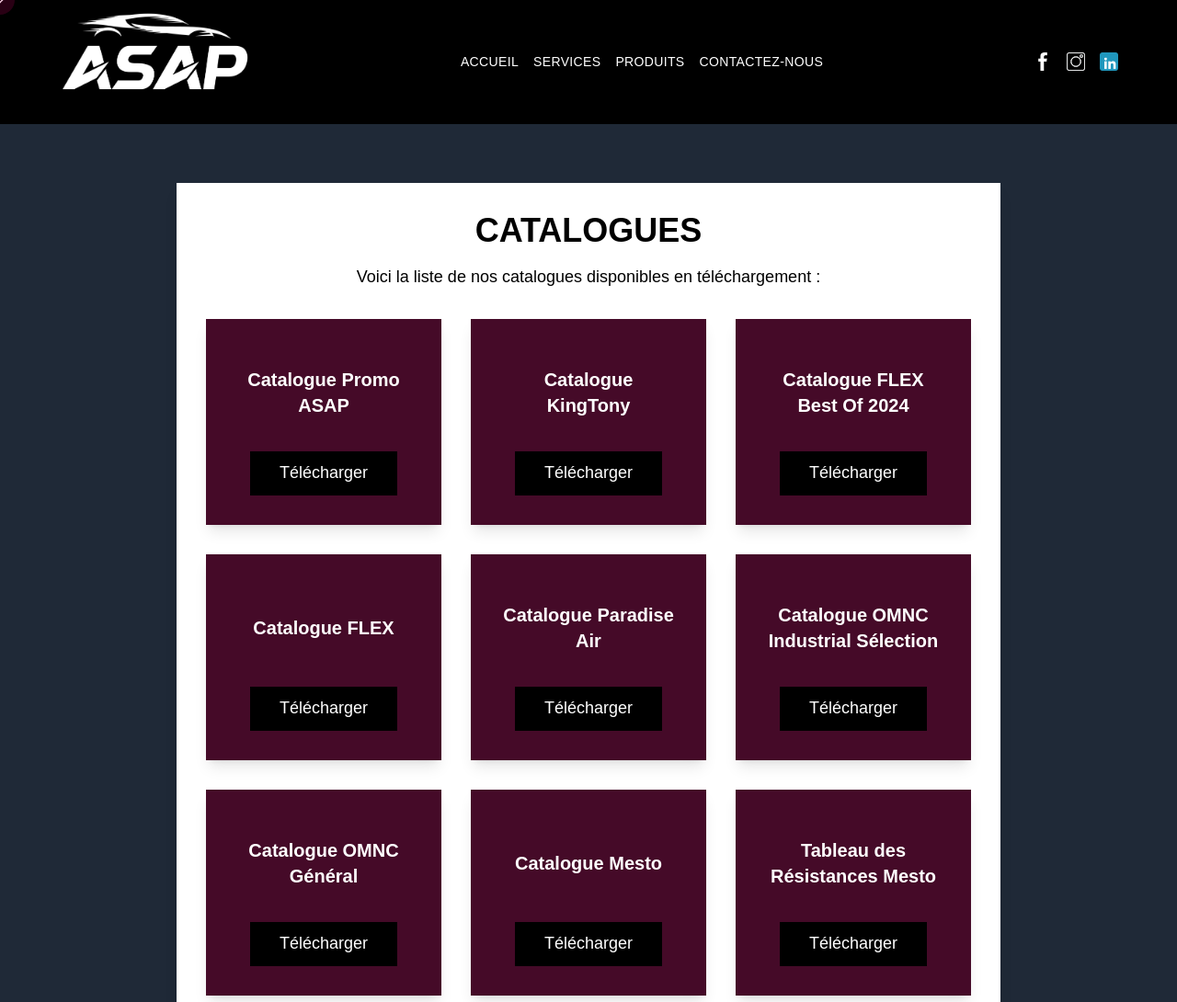
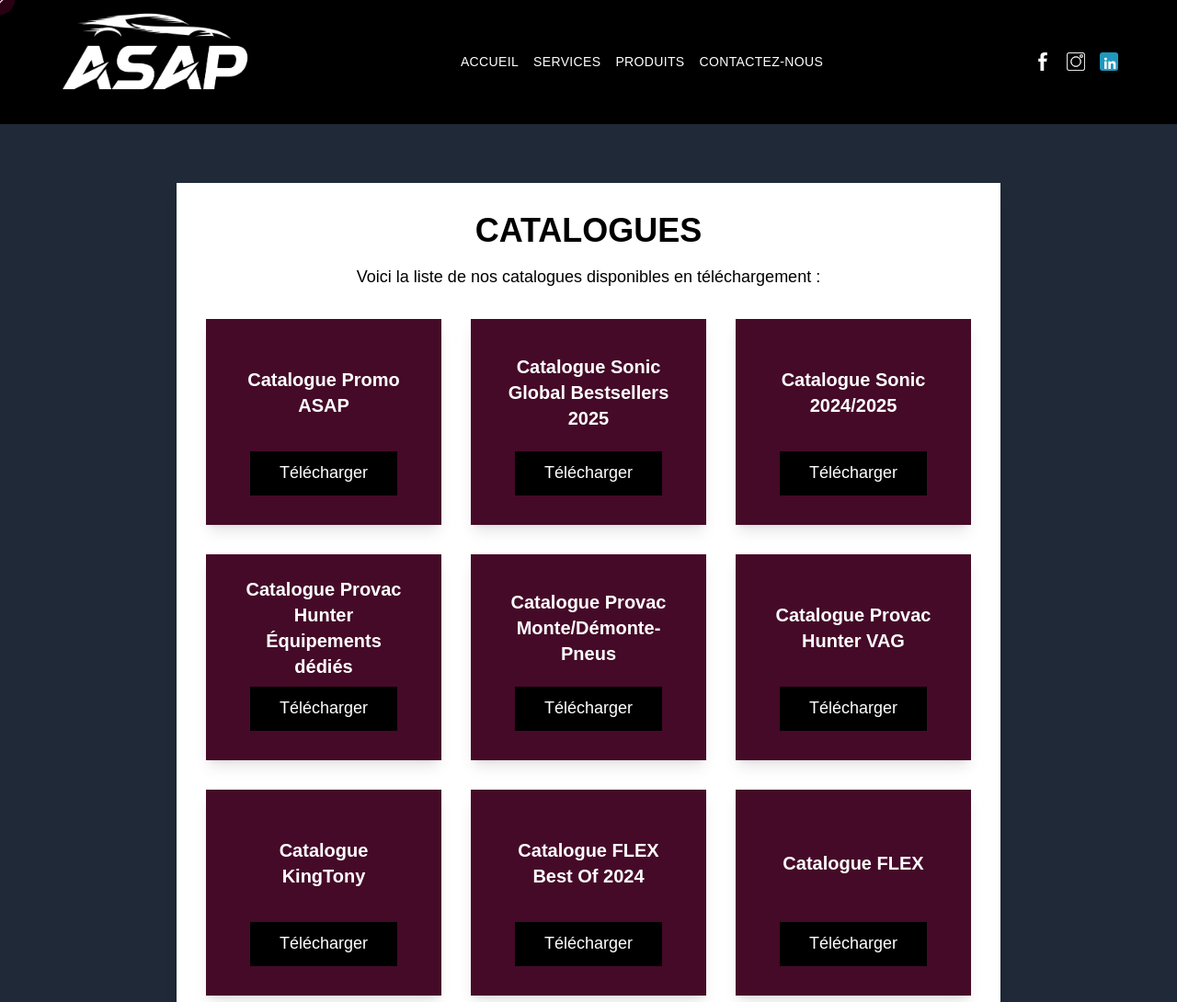
Before and after one commit to MickaelSanches/ASAP, an Astro site: page /catalogues in a window 1280 px wide. Shown: the top 1090 px of the page at 92% size. Built offline with nearby package versions, Linux system fonts and the light colour scheme; Astro itself is replaced by a stand-in of ours.

Commit message:
Update and add catalogs

```diff
--- a/src/components/Catalogues.jsx
+++ b/src/components/Catalogues.jsx
@@ -1,7 +1,12 @@
 import React from 'react';
 
 const catalogs = [
-  { name: 'Catalogue Promo ASAP', url: 'https://drive.google.com/file/d/1oZjnRTl5nyS_QnkFQ0bPxe2cz3KjuUFn/view?usp=drive_link', viewerUrl: '/catalogues/promo-asap' },
+  { name: 'Catalogue Promo ASAP', url: 'https://drive.google.com/file/d/1h2vh7Wrqo9h8WIkWHRe9SAO6uoBeovIU/view?usp=drive_link', viewerUrl: '/catalogues/promo-asap' },
+  { name: 'Catalogue Sonic Global Bestsellers 2025', url: 'https://drive.google.com/file/d/1XId-pF8zjlVQ2OGQSPT6gG-igD7C5ung/view?usp=drive_link', viewerUrl: '/catalogues/promo-asap' },
+  { name: 'Catalogue Sonic 2024/2025', url: 'https://drive.google.com/file/d/1RmXWJ8UEQFwFjm1HFtg1-2tEuVOvAacb/view?usp=drive_link', viewerUrl: '/catalogues/promo-asap' },
+  { name: 'Catalogue Provac Hunter Équipements dédiés', url: 'https://drive.google.com/file/d/15tuI8CXf_oWlHoqCPETOcucwqqL1_2SD/view?usp=drive_link', viewerUrl: '/catalogues/promo-asap' },
+  { name: 'Catalogue Provac Monte/Démonte-Pneus', url: 'https://drive.google.com/file/d/1k-YWHM4d4ooLnd-FX5yFrLIUpnoGHc50/view?usp=drive_link', viewerUrl: '/catalogues/promo-asap' },
+  { name: 'Catalogue Provac Hunter VAG', url: 'https://drive.google.com/file/d/1aP61gSz2YDDc4nlE9ZOOF944v2qJy7d9/view?usp=drive_link', viewerUrl: '/catalogues/promo-asap' },
   { name: 'Catalogue KingTony', url: 'https://drive.google.com/file/d/16wA0FHwFNZabjB7OTIQtTcrTmCaAohca/view?usp=drive_link', viewerUrl: '/catalogues/king-tony' },
   { name: 'Catalogue FLEX Best Of 2024', url: 'https://drive.google.com/file/d/1eXM0iL5ibKgFa8-QHiOzC7eRg-CrtJX7/view?usp=drive_link', viewerUrl: '/catalogues/flex-bestof' },
   { name: 'Catalogue FLEX', url: 'https://drive.google.com/file/d/1Lj7_s9EKPk1d1qXL_c6KqI9mps-kq5hY/view?usp=drive_link', viewerUrl: '/catalogues/flex' },
```
